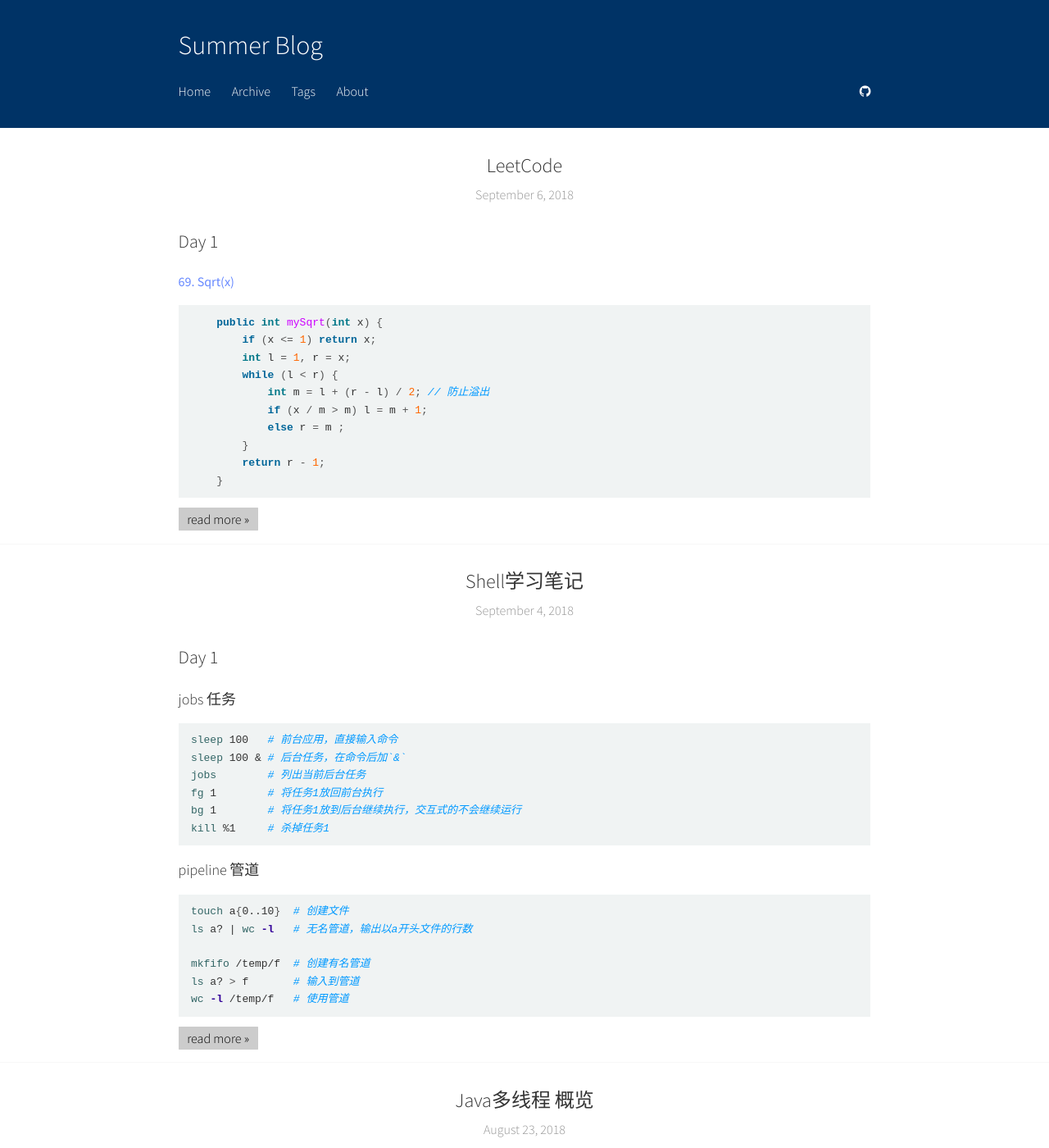
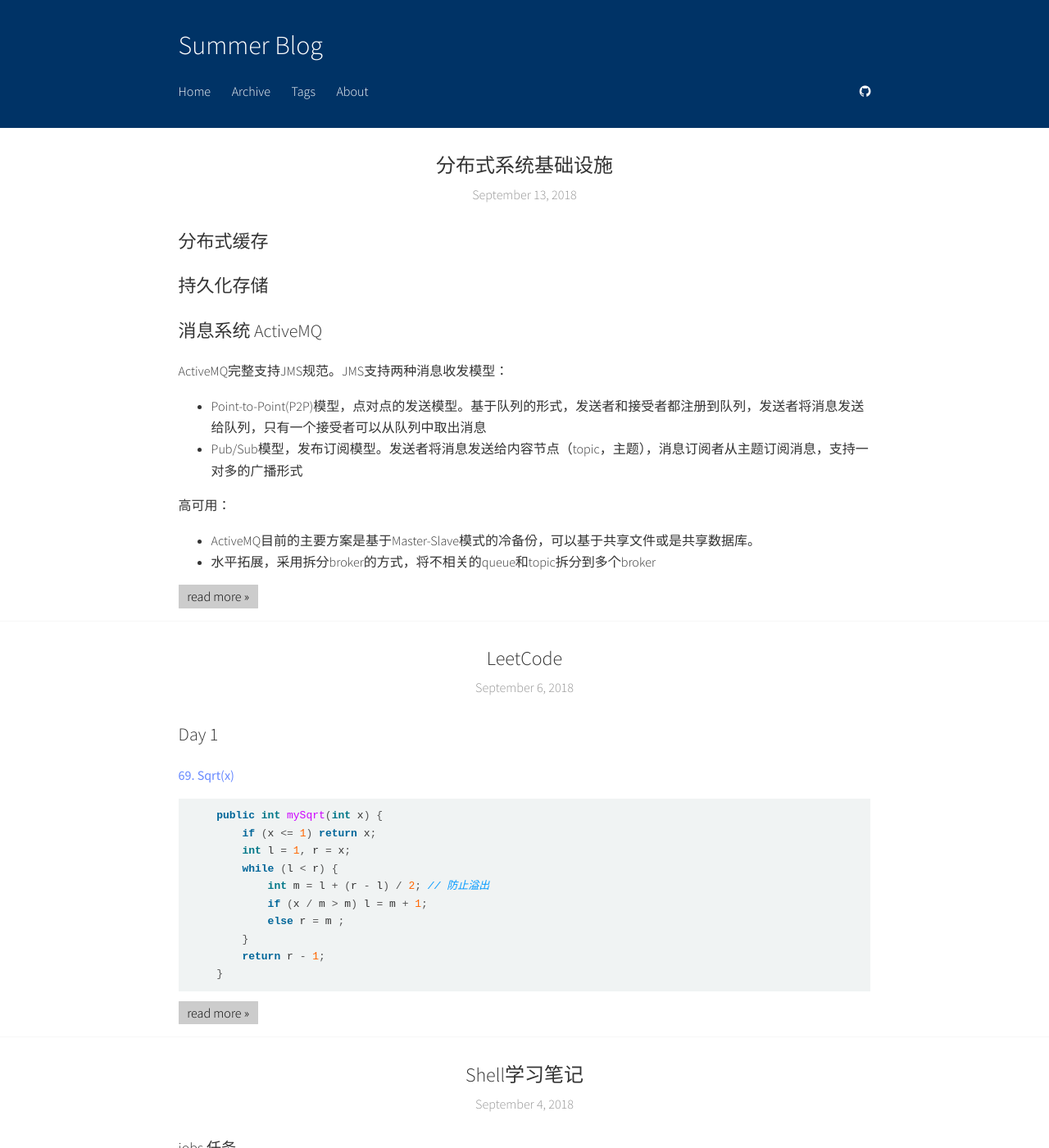
Before and after one commit to summer00/summer00.github.io, a Jekyll site: the page built from index.html, in a window 1280 px wide and 1400 px high. Shown: the whole window at 82% size. Built offline with Jekyll 4.4.1, drawn with Linux system fonts in a browser that asks for light colours; the list of posts is cut into pages by our own code; some of the changed text lies outside the part shown.

Commit message:
New Post

```diff
--- /dev/null
+++ b/_posts/2018-09-13-distributed-common-app.md
@@ -0,0 +1,51 @@
+---
+title:  "分布式系统基础设施"
+date:   2018-09-13 15:00:00 +0800
+categories: [distributed]
+---
+
+# 分布式缓存
+
+# 持久化存储
+
+# 消息系统 ActiveMQ
+
+ActiveMQ完整支持JMS规范。JMS支持两种消息收发模型：
+* Point-to-Point(P2P)模型，点对点的发送模型。基于队列的形式，发送者和接受者都注册到队列，发送者将消息发送给队列，只有一个接受者可以从队列中取出消息
+* Pub/Sub模型，发布订阅模型。发送者将消息发送给内容节点（topic，主题），消息订阅者从主题订阅消息，支持一对多的广播形式
+
+高可用：
+* ActiveMQ目前的主要方案是基于Master-Slave模式的冷备份，可以基于共享文件或是共享数据库。
+* 水平拓展，采用拆分broker的方式，将不相关的queue和topic拆分到多个broker
+
+<!--more-->
+
+# 垂直搜索引擎 Lucene
+
+垂直化搜索引擎在分布式系统中十分重要，它能够解决全文搜索、模糊匹配、解决数据库like查询效率的问题；又能解决分表、分库、NoSQL导致的多表关联或者复杂查询问题
+
+重要概念：
+* 倒排索引：将文档中的词作为关键词，建立词与文档的映射
+* 分词：将句子切割，从中提取出包含固定语意的词
+* 停止词：词频很高且无意义的词，需要被忽略掉
+* 排序：命中多个文档后的排序
+
+## 索引构建过程
+
+![Lucene索引构建过程 ]({{ "/assets/2018-09-13-1.png" | absolute_url }})
+
+## 索引搜索过程
+
+![Lucene索引搜索过程 ]({{ "/assets/2018-09-13-2.png" | absolute_url }})
+
+## 分布式拓展
+
+搜索应用可以忍受一定的数据延迟，大部分情况只需保证最终一致性。基于这个特性，可以使用读写分离的做法。每个query server实例保存一份完整索引，然后由生成索引的dump server周期性的推送替换，这样可以避免集群索引dump对后端数据造成压力
+
+当搜索压力更大时，单机的存储、搜索能力会不足，需要对索引进行切分，将索引分布到集群的各个机器上，然后通过merge server将查询请求分发，并且对结果合并
+
+更多
+
+https://www.chedong.com/tech/lucene.html
+
+https://doc.yonyoucloud.com/doc/mastering-elasticsearch/chapter-1/11_README.html
```
Also changed, not shown: _posts/2018-09-04-shell-basic.md (+17 -2 lines), _posts/2018-09-06-leetcode.md (renamed from _posts/2019-09-06-leetcode.md), assets/2018-09-13-1.png (added), assets/2018-09-13-2.png (added).
